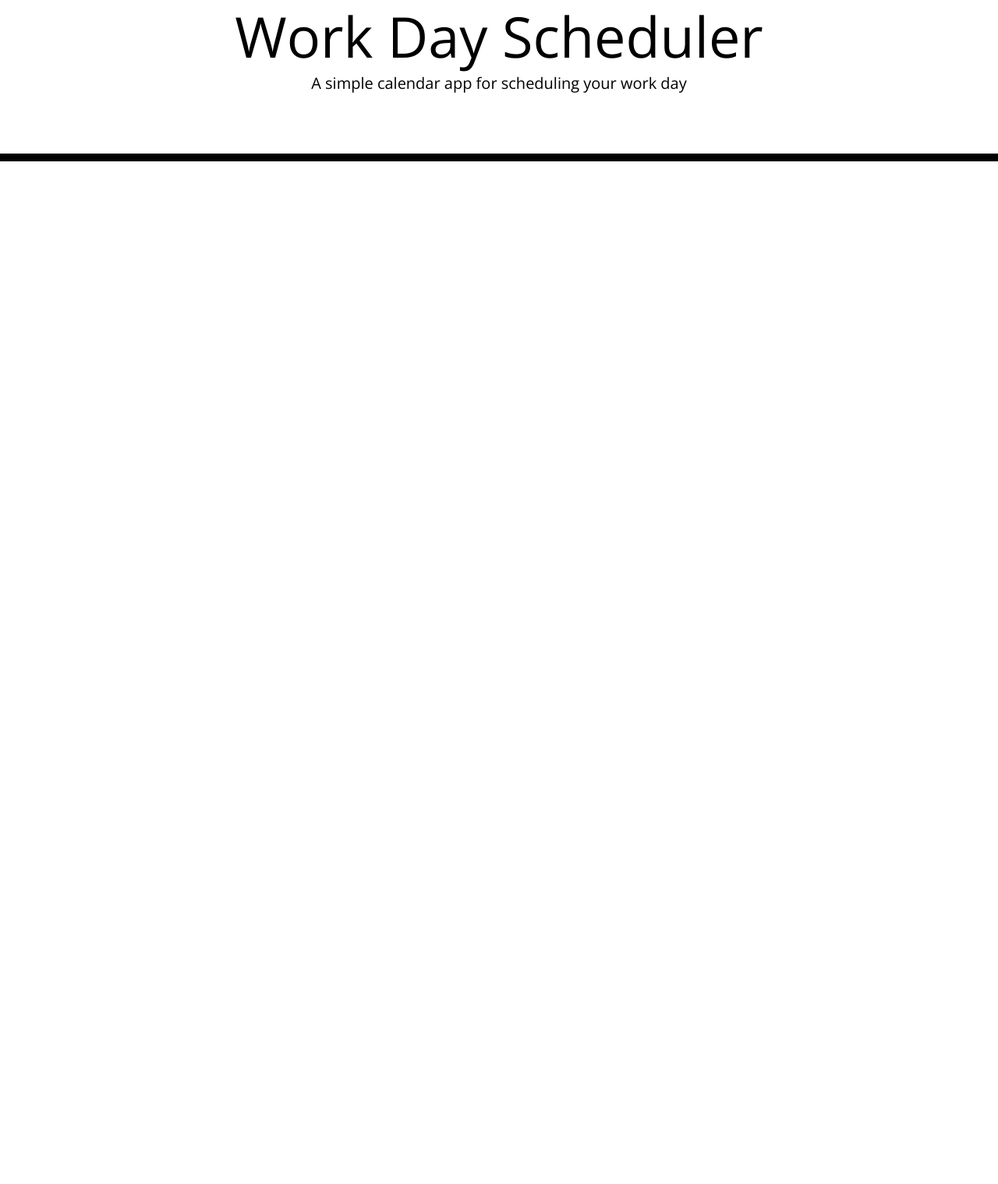
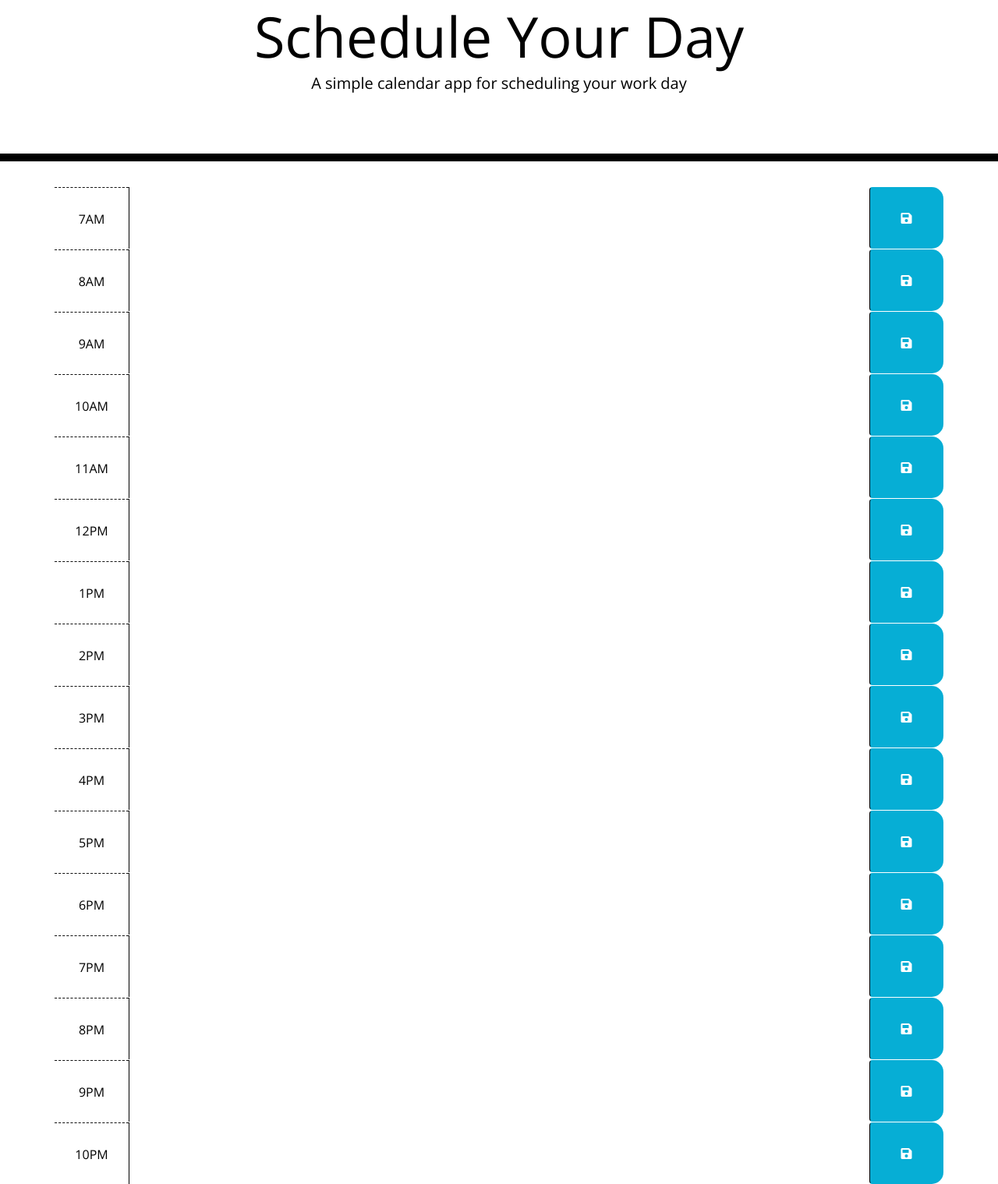
Before and after one commit to alkidavaci/Schedule-Your-Day, a plain HTML site: page index.html in a window 1280 px wide. Shown: the part 61-1580 px from the top of the page at 78% size. Before the commit the page ends 800 px from the top, so only its background shows below. Drawn offline with nearby package versions, Linux system fonts and the light colour scheme.

Commit message:
Displayed hours, text and save button in page

```diff
--- a/index.html
+++ b/index.html
@@ -1,39 +1,182 @@
 <!DOCTYPE html>
 <html lang="en">
+
 <head>
   <meta charset="UTF-8" />
   <meta name="viewport" content="width=device-width, initial-scale=1.0" />
   <meta http-equiv="X-UA-Compatible" content="ie=edge" />
-    <link
-      rel="stylesheet"
-      href="https://stackpath.bootstrapcdn.com/bootstrap/4.3.1/css/bootstrap.min.css"
-    />
-    <link
-      rel="stylesheet"
-      href="https://use.fontawesome.com/releases/v5.8.1/css/all.css"
-      integrity="sha384-50oBUHEmvpQ+1lW4y57PTFmhCaXp0ML5d60M1M7uH2+nqUivzIebhndOJK28anvf"
-      crossorigin="anonymous"
-    />
-    <link
-      href="https://fonts.googleapis.com/css?family=Open+Sans&display=swap"
-      rel="stylesheet"
-    />
+  <link rel="stylesheet" href="https://stackpath.bootstrapcdn.com/bootstrap/4.3.1/css/bootstrap.min.css" />
+  <link rel="stylesheet" href="https://use.fontawesome.com/releases/v5.8.1/css/all.css"
+    integrity="sha384-50oBUHEmvpQ+1lW4y57PTFmhCaXp0ML5d60M1M7uH2+nqUivzIebhndOJK28anvf" crossorigin="anonymous" />
+  <link href="https://fonts.googleapis.com/css?family=Open+Sans&display=swap" rel="stylesheet" />
   <link rel="stylesheet" href="./Assets/css/style.css" />
   <title>Schedule Your Day</title>
 </head>
 
 <body>
   <header class="jumbotron">
-      <h1 class="display-3">Work Day Scheduler</h1>
+    <h1 class="display-3">Schedule Your Day</h1>
     <p class="lead">A simple calendar app for scheduling your work day</p>
     <p id="currentDay" class="lead"></p>
   </header>
+  <!-- Created div container -->
   <div class="container">
-      <!-- Timeblocks go here -->
+    <!--Created div for each hour with an relevant id -->
+    <!-- row and time-block classes give each hour div same style -->
+    <div id="7" class="row time-block">
+      <!-- Grid system for medium devices -->
+      <!-- Hour 1/12 -->
+      <div class="col-md-1 hour">
+        7AM
+      </div>
+      <!-- Description 10/12 -->
+      <textarea class="col-md-10 description">
+        </textarea>
+        <!-- Save button 1/12 -->
+        <!-- fas fa-save is icon class of floppy-disk -->
+      <button class="col-md-1 btn saveBtn"><i class="fas fa-save"></i></button>
+    </div>
+
+    <div id="8" class="row time-block">
+      <div class="col-md-1 hour">
+        8AM
+      </div>
+      <textarea class="col-md-10 description">
+        </textarea>
+      <button class="col-md-1 btn saveBtn"><i class="fas fa-save"></i></button>
+    </div>
+
+    <div id="9" class="row time-block">
+      <div class="col-md-1 hour">
+        9AM
+      </div>
+      <textarea class="col-md-10 description">
+        </textarea>
+      <button class="col-md-1 btn saveBtn"><i class="fas fa-save"></i></button>
+    </div>
+
+    <div id="10" class="row time-block">
+      <div class="col-md-1 hour">
+        10AM
+      </div>
+      <textarea class="col-md-10 description">
+        </textarea>
+      <button class="col-md-1 btn saveBtn"><i class="fas fa-save"></i></button>
+    </div>
+
+    <div id="11" class="row time-block">
+      <div class="col-md-1 hour">
+        11AM
+      </div>
+      <textarea class="col-md-10 description">
+        </textarea>
+      <button class="col-md-1 btn saveBtn"><i class="fas fa-save"></i></button>
+    </div>
+
+    <div id="12" class="row time-block">
+      <div class="col-md-1 hour">
+        12PM
+      </div>
+      <textarea class="col-md-10 description">
+        </textarea>
+      <button class="col-md-1 btn saveBtn"><i class="fas fa-save"></i></button>
+    </div>
+
+    <div id="13" class="row time-block">
+      <div class="col-md-1 hour">
+        1PM
+      </div>
+      <textarea class="col-md-10 description">
+        </textarea>
+      <button class="col-md-1 btn saveBtn"><i class="fas fa-save"></i></button>
+    </div>
+
+    <div id="14" class="row time-block">
+      <div class="col-md-1 hour">
+        2PM
+      </div>
+      <textarea class="col-md-10 description">
+        </textarea>
+      <button class="col-md-1 btn saveBtn"><i class="fas fa-save"></i></button>
+    </div>
+
+    <div id="15" class="row time-block">
+      <div class="col-md-1 hour">
+        3PM
+      </div>
+      <textarea class="col-md-10 description">
+        </textarea>
+      <button class="col-md-1 btn saveBtn"><i class="fas fa-save"></i></button>
+    </div>
+
+    <div id="16" class="row time-block">
+      <div class="col-md-1 hour">
+        4PM
+      </div>
+      <textarea class="col-md-10 description">
+        </textarea>
+      <button class="col-md-1 btn saveBtn"><i class="fas fa-save"></i></button>
+    </div>
+
+    <div id="17" class="row time-block">
+      <div class="col-md-1 hour">
+        5PM
+      </div>
+      <textarea class="col-md-10 description">
+        </textarea>
+      <button class="col-md-1 btn saveBtn"><i class="fas fa-save"></i></button>
+    </div>
+
+    <div id="18" class="row time-block">
+      <div class="col-md-1 hour">
+        6PM
+      </div>
+      <textarea class="col-md-10 description">
+      </textarea>
+      <button class="col-md-1 btn saveBtn"><i class="fas fa-save"></i></button>
+    </div>
+
+    <div id="19" class="row time-block">
+      <div class="col-md-1 hour">
+        7PM
+      </div>
+      <textarea class="col-md-10 description">
+    </textarea>
+      <button class="col-md-1 btn saveBtn"><i class="fas fa-save"></i></button>
+    </div>
+
+    <div id="20" class="row time-block">
+      <div class="col-md-1 hour">
+        8PM
+      </div>
+      <textarea class="col-md-10 description">
+  </textarea>
+      <button class="col-md-1 btn saveBtn"><i class="fas fa-save"></i></button>
+    </div>
+
+    <div id="21" class="row time-block">
+      <div class="col-md-1 hour">
+        9PM
+      </div>
+      <textarea class="col-md-10 description">
+  </textarea>
+      <button class="col-md-1 btn saveBtn"><i class="fas fa-save"></i></button>
+    </div>
+
+    <div id="22" class="row time-block">
+      <div class="col-md-1 hour">
+        10PM
+      </div>
+      <textarea class="col-md-10 description">
+  </textarea>
+      <button class="col-md-1 btn saveBtn"><i class="fas fa-save"></i></button>
+    </div>
+
   </div>
 
   <script src="https://cdnjs.cloudflare.com/ajax/libs/jquery/3.2.1/jquery.min.js"></script>
   <script src="https://cdnjs.cloudflare.com/ajax/libs/moment.js/2.24.0/moment.min.js"></script>
   <script src="./Assets/js/script.js"></script>
 </body>
+
 </html>
```
Lines whose indentation alone changed are shown as unchanged.
